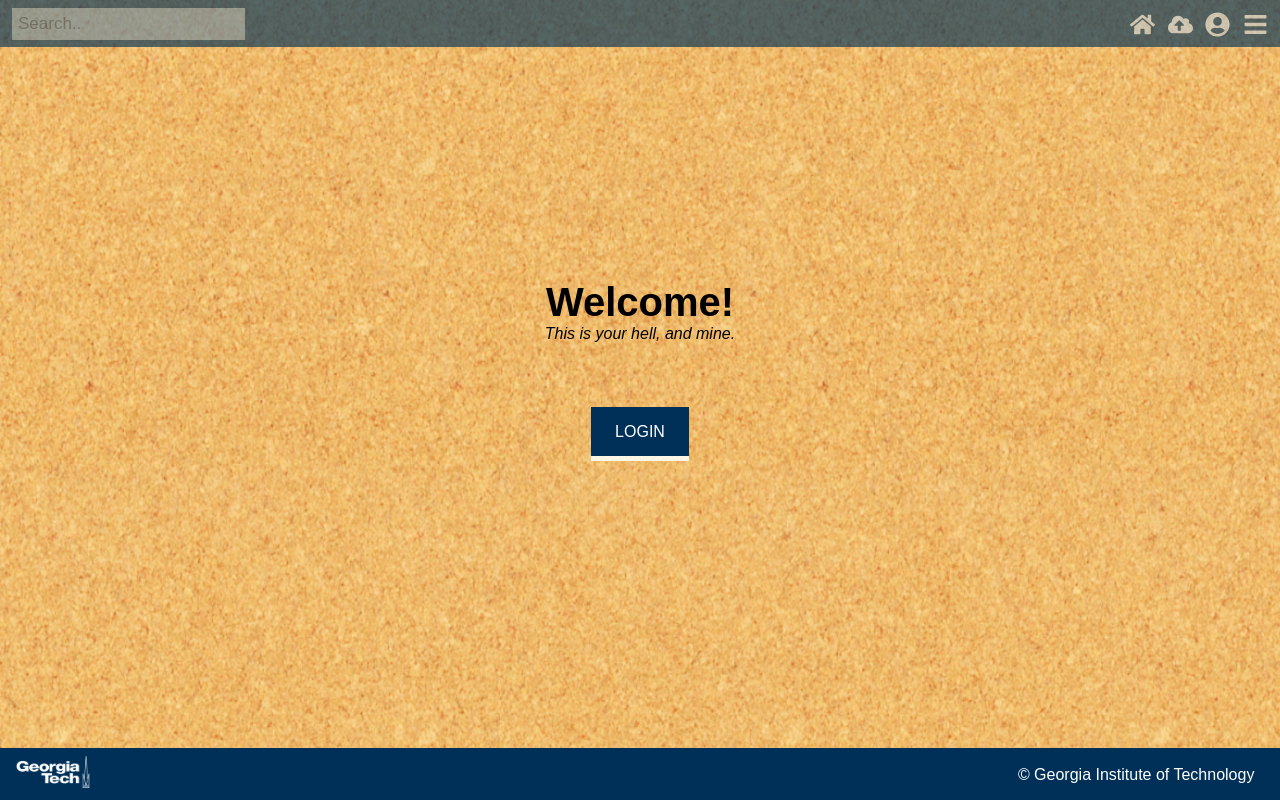
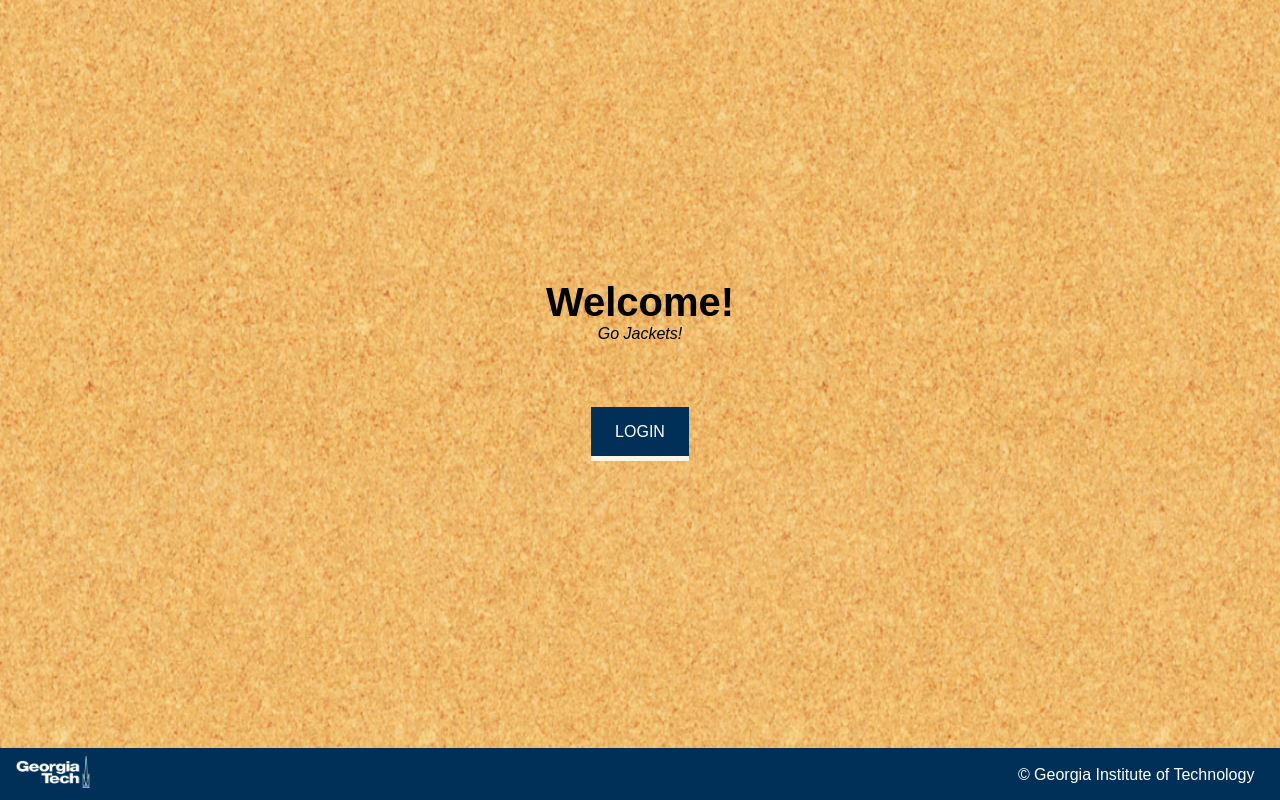
Before and after one commit to kscharm/digital-time-capsule, a React (Create React App) app: page / in a window 1280 px wide. Built offline with nearby package versions, Linux system fonts and the light colour scheme.

Commit message:
Some styling, Nav must be manually added per page

```diff
--- a/src/App.js
+++ b/src/App.js
@@ -6,11 +6,9 @@ import {
 } from 'react-router-dom';
 import PersonalCapsule from './pages/PersonalCapsule';
 import WelcomePage from './pages/Welcome';
-import NavBar from './components/NavBar';
 import BottomBar from './components/BottomBar';
 
 class App extends Component {
-
   render() {
     // Check for browser compatibility
     const supportsHistory = 'pushState' in window.history;
@@ -38,7 +36,6 @@ class App extends Component {
           }
           />
         </BrowserRouter>
-        <NavBar/>
         <BottomBar/>
       </div>
     );
--- a/src/pages/PersonalCapsule/index.jsx
+++ b/src/pages/PersonalCapsule/index.jsx
@@ -8,6 +8,7 @@ import {
   FaFont,
   FaQuoteLeft,
 } from 'react-icons/fa';
+import NavBar from '../../components/NavBar';
 
 const Add = (props) => {
   let contents = [];
@@ -61,11 +62,12 @@ export default class PersonalCapsule extends Component {
               buttonAction={() => { this.handlePop() }}
               buttonType='add'
             />
-            <div className='addPop'>
+            <div className='addPop'  style={this.state.addPop ? {display: 'block'} : {display: 'none'}}>
               {this.state.addPop ? <Add options={['Photo', 'Text', 'Quote', 'Music']} /> : null }
             </div>
           </div>
         </div>
+        <NavBar/>
       </div>
     );
   };
--- a/src/pages/Welcome/index.jsx
+++ b/src/pages/Welcome/index.jsx
@@ -1,11 +1,15 @@
 import React, { Component } from 'react';
 import ReactLink from '../../components/ReactLink';
 import Background from '../../images/cork.jpg';
-import './style.css'
+import './style.css';
 
 export default class WelcomePage extends Component {
   constructor(props) {
     super(props);
+  }
+
+  login() {
+    console.log('hello');
   }
 
   render() {
@@ -13,7 +17,7 @@ export default class WelcomePage extends Component {
         <div className='bgDiv' style={{background: `url(${Background})`, backgroundSize: 'cover'}} >
           <div className='welcomeMessage' >
             <span className='mainMessage'> Welcome! </span>
-            <span className='subMessage'> This is your hell, and mine. </span>
+            <span className='subMessage'> Go Jackets! </span>
           </div>
           <div className='login'>
             <ReactLink
@@ -25,6 +29,7 @@ export default class WelcomePage extends Component {
             />
           </div>
         </div>
+
     );
   };
 }
```
